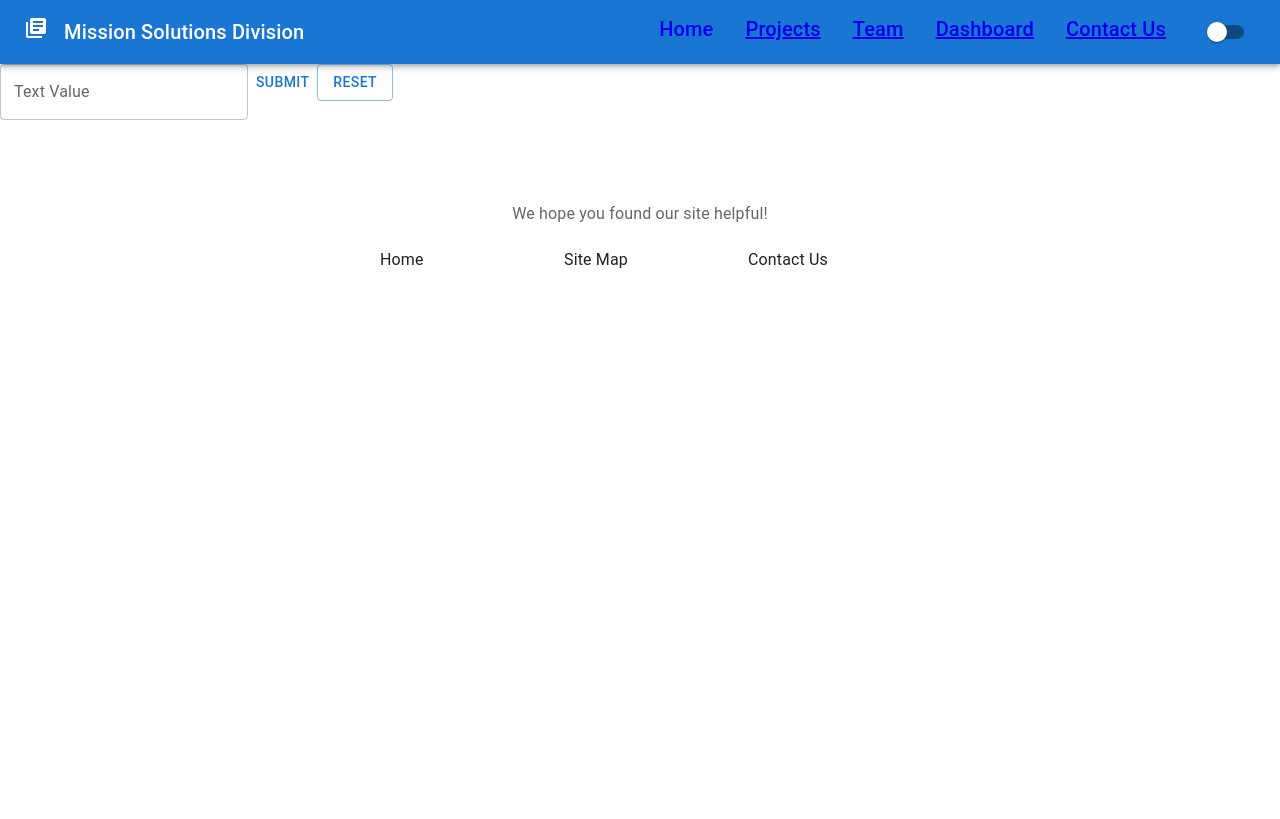
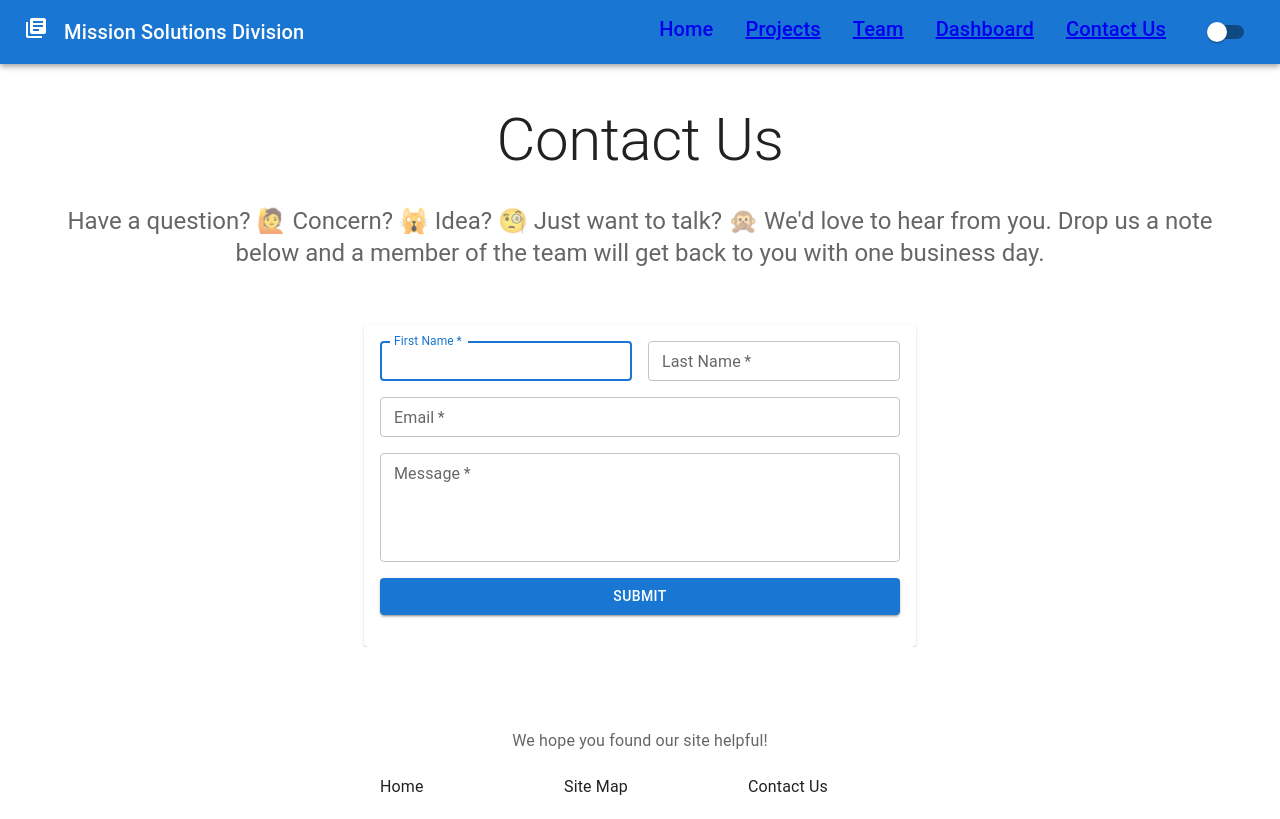
Before and after one commit to jweisman11/project-library, a React (Create React App) app: page /contact in a window 1280 px wide. Built offline with nearby package versions, Linux system fonts and the light colour scheme.

Commit message:
updated contact us form with correct fields

```diff
--- a/src/components/ContactUsForm.js
+++ b/src/components/ContactUsForm.js
@@ -1,26 +1,120 @@
-import { Button, Typography } from "@mui/material";
+import { Box, Button, Grid, Paper, Typography } from "@mui/material";
 import TextField from "@mui/material/TextField";
+import { Container } from "@mui/system";
 import React from "react";
-import { Controller, useForm } from "react-hook-form";
+import { useForm } from "react-hook-form";
+import FormInputText from "./form-components/FormInputText";
 
 function ContactUs() {
   const { handleSubmit, reset, control } = useForm();
-  const onSubmit = (data: any) => console.log(data);
+  const onSubmit = (data) => console.log(data);
 
   return (
-    <form>
-      <Controller
-        name={"textValue"}
-        control={control}
-        render={({ field: { onChange, value } }) => (
-          <TextField onChange={onChange} value={value} label={"Text Value"} />
-        )}
-      />
-      <Button onClick={handleSubmit(onSubmit)}>Submit</Button>
-      <Button onClick={() => reset()} variant={"outlined"}>
-        Reset
-      </Button>
-    </form>
+    <React.Fragment>
+      <Container component="header" maxWidth="lg">
+        <Box
+          sx={{
+            pt: 5,
+            pb: 5,
+            display: "flex",
+            flexDirection: "column",
+            alignItems: "center",
+          }}
+        >
+          <Typography
+            component="h1"
+            variant="h2"
+            align="center"
+            color="text.primary"
+            gutterBottom
+            sx={{ pb: 1 }}
+          >
+            Contact Us
+          </Typography>
+          <Typography
+            variant="h5"
+            align="center"
+            color="text.secondary"
+            paragraph
+          >
+            Have a question? 🙋 Concern? 🙀 Idea? 🧐 Just want to talk? 🙊 We'd
+            love to hear from you. Drop us a note below and a member of the team
+            will get back to you with one business day.
+          </Typography>
+        </Box>
+      </Container>
+
+      <Container component="main" maxWidth="sm">
+        <Paper
+          elevation={1}
+          sx={{
+            pr: 2,
+            pl: 2,
+            pt: 0,
+            pb: 2,
+          }}
+        >
+          <Box
+            sx={{
+              pt: 2,
+              pb: 2,
+              display: "flex",
+              flexDirection: "column",
+              alignItems: "center",
+            }}
+          >
+            <form>
+              <Grid container spacing={2}>
+                <Grid item key="first" xs={6}>
+                  <FormInputText
+                    name="firstName"
+                    control={control}
+                    label="First Name"
+                    autoComplete="given-name"
+                    autoFocus={true}
+                  />
+                </Grid>
+                <Grid item key="last" xs={6}>
+                  <FormInputText
+                    name="lastName"
+                    control={control}
+                    label="Last Name"
+                    autoComplete="family-name"
+                  />
+                </Grid>
+                <Grid item key="email" xs={12}>
+                  <FormInputText
+                    name="email"
+                    control={control}
+                    label="Email"
+                    autoComplete="email"
+                  />
+                </Grid>
+                <Grid item key="message" xs={12}>
+                  <FormInputText
+                    name="message"
+                    control={control}
+                    label="Message"
+                    multiline
+                    rows={4}
+                  />
+                </Grid>
+                <Grid item key="submit" xs={12}>
+                  <Button
+                    fullWidth
+                    variant="contained"
+                    sx={{ mt: 0, mb: 0 }}
+                    onClick={handleSubmit(onSubmit)}
+                  >
+                    Submit
+                  </Button>
+                </Grid>
+              </Grid>
+            </form>
+          </Box>
+        </Paper>
+      </Container>
+    </React.Fragment>
   );
 }
 
--- /dev/null
+++ b/src/components/form-components/FormInputText.js
@@ -0,0 +1,43 @@
+import React from "react";
+import { Controller } from "react-hook-form";
+import TextField from "@mui/material/TextField";
+
+function FormInputText({
+  name,
+  control,
+  label,
+  autoComplete,
+  autoFocus,
+  multiline,
+  rows,
+}) {
+  return (
+    <Controller
+      name={name}
+      control={control}
+      render={({
+        field: { onChange, value },
+        fieldState: { error },
+        formState,
+      }) => (
+        <TextField
+          helperText={error ? error.message : null}
+          size="small"
+          error={!!error}
+          onChange={onChange}
+          value={value}
+          fullWidth
+          required
+          autoFocus={autoFocus}
+          autoComplete={autoComplete}
+          label={label}
+          variant="outlined"
+          multiline
+          rows={rows}
+        />
+      )}
+    />
+  );
+}
+
+export default FormInputText;
```
